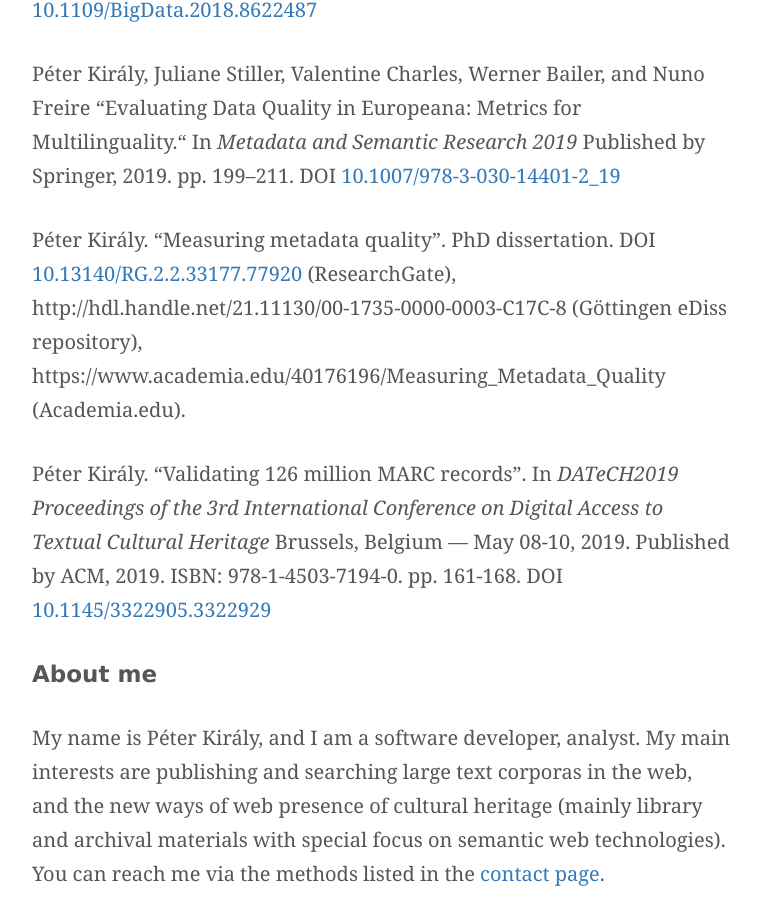
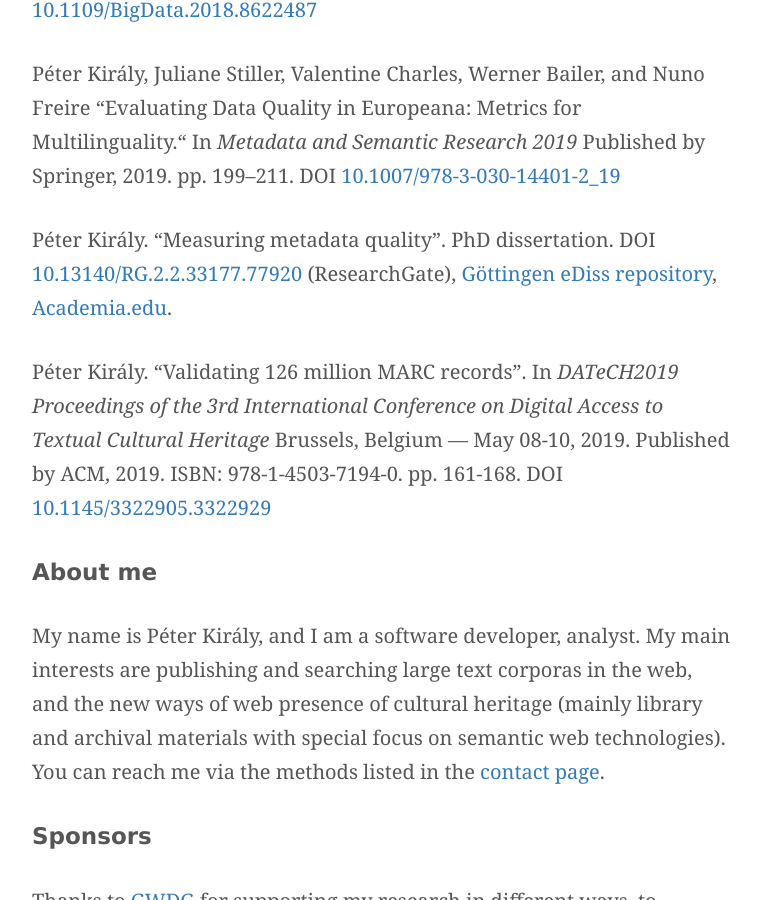
Before and after one commit to pkiraly/pkiraly.github.io, a Jekyll site: the page built from about.md, in a window 1280 px wide and 900 px high, scrolled down 2868 px. Shown: the whole window, without its empty margins (258-1019 px from the left). Built offline with Jekyll 4.4.1, drawn with Linux system fonts in a browser that asks for light colours; nearby versions of some CDN libraries; some web fonts are replaced; comment, search, counter and statistics services are not loaded.

Commit message:
Update about.md

```diff
--- a/about.md
+++ b/about.md
@@ -45,7 +45,7 @@
 
 Péter Király, Juliane Stiller, Valentine Charles, Werner Bailer, and Nuno Freire “Evaluating Data Quality in Europeana: Metrics for Multilinguality.“ In *Metadata and Semantic Research 2019* Published by Springer, 2019. pp. 199–211. DOI [10.1007/978-3-030-14401-2_19](https://doi.org/10.1007/978-3-030-14401-2_19)
 
-Péter Király. "Measuring metadata quality". PhD dissertation. DOI [10.13140/RG.2.2.33177.77920](http://doi.org/10.13140/RG.2.2.33177.77920) (ResearchGate), http://hdl.handle.net/21.11130/00-1735-0000-0003-C17C-8 (Göttingen eDiss repository), https://www.academia.edu/40176196/Measuring_Metadata_Quality (Academia.edu).
+Péter Király. "Measuring metadata quality". PhD dissertation. DOI [10.13140/RG.2.2.33177.77920](http://doi.org/10.13140/RG.2.2.33177.77920) (ResearchGate), [Göttingen eDiss repository](http://hdl.handle.net/21.11130/00-1735-0000-0003-C17C-8), [Academia.edu](https://www.academia.edu/40176196/Measuring_Metadata_Quality).
 
 Péter Király. "Validating 126 million MARC records". In *DATeCH2019 Proceedings of the 3rd International Conference on Digital Access to Textual Cultural Heritage* Brussels, Belgium — May 08-10, 2019. Published by ACM, 2019. ISBN: 978-1-4503-7194-0. pp. 161-168. DOI [10.1145/3322905.3322929](https://doi.org/10.1145/3322905.3322929)
 
```
